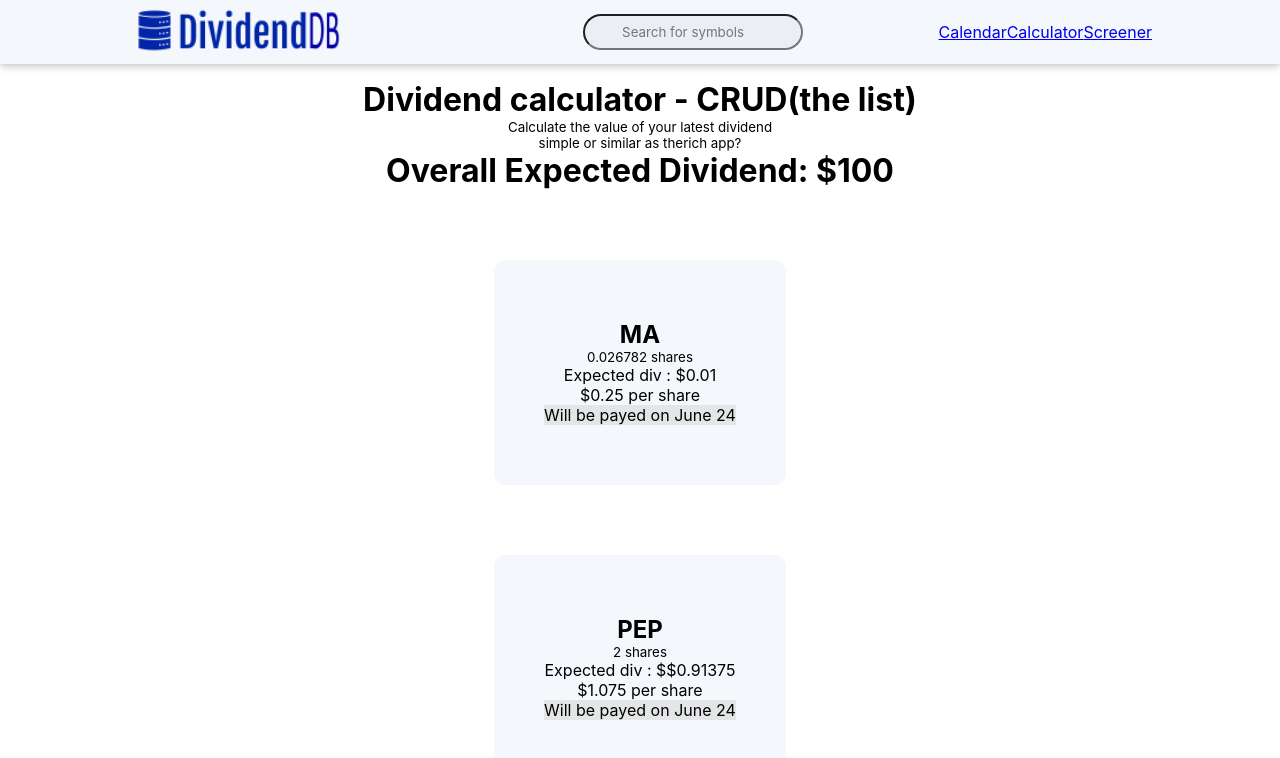
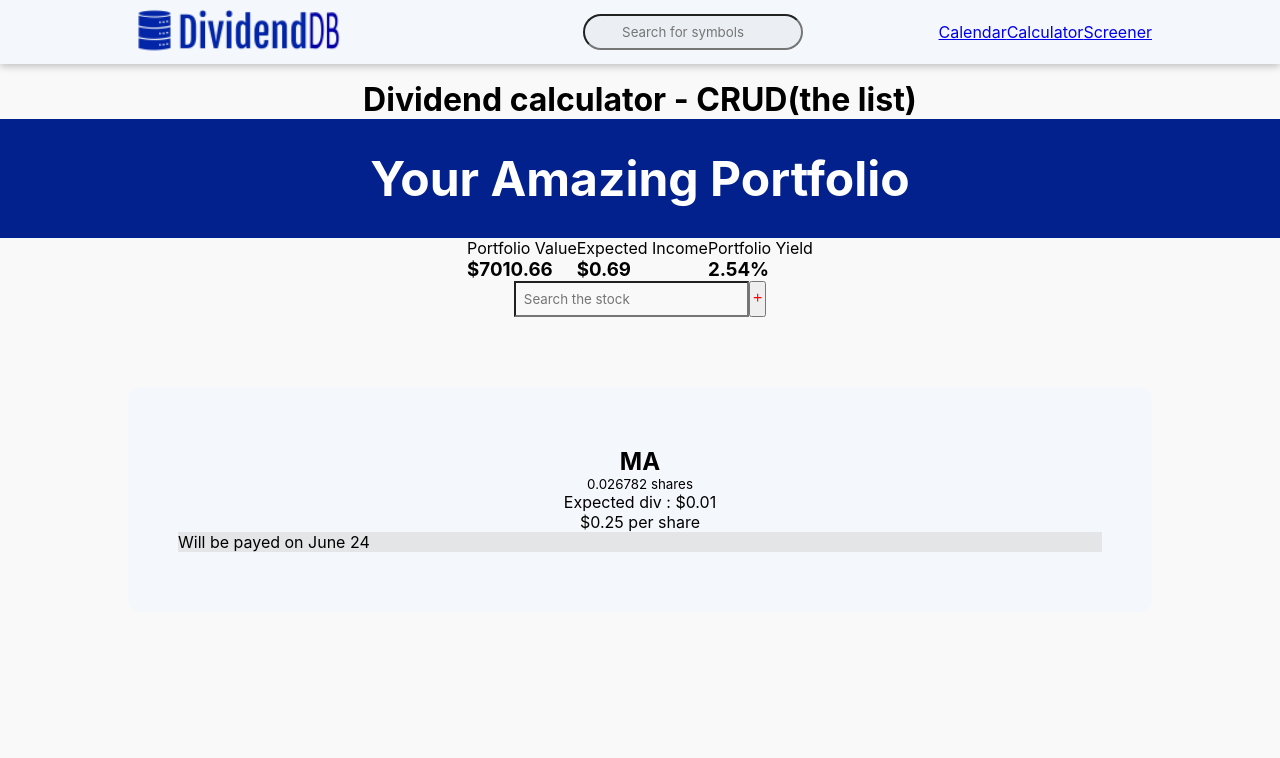
Before and after one commit to jiseong-choi/oxinion-finance, a React (Create React App) app in the folder client/: page /calculator in a window 1280 px wide. Shown: the top 758 px of the page. Built offline with nearby package versions, Linux system fonts and the light colour scheme.

Commit message:
Working on insert form

```diff
--- a/client/package.json
+++ b/client/package.json
@@ -19,6 +19,7 @@
     "react": "^17.0.2",
     "react-calendar": "^3.4.0",
     "react-dom": "^17.0.2",
+    "react-icons": "^4.2.0",
     "react-router-dom": "^5.2.0",
     "react-scripts": "4.0.3",
     "react-table": "^7.7.0",
--- a/client/src/GlobalStyle.ts
+++ b/client/src/GlobalStyle.ts
@@ -6,6 +6,11 @@
     margin: 0;
     padding: 0;
     box-sizing: border-box;
+
+  }
+
+  body {
+    background-color: #F9F9F9;
   }
 `;
 
--- /dev/null
+++ b/client/src/components/DataExample.tsx
@@ -0,0 +1,21 @@
+import React from "react";
+
+const DataExample = () => {
+  //   const boxEl = useRef<HTMLDivElement>(null);
+  //   var data = {
+  //     data: {
+  //       x: "1",
+  //       y: "1",
+  //       url: "http://url.com",
+  //     },
+  //     event: "start",
+  //     show: 1,
+  //     id: 50,
+  //   };
+
+  // boxEl.innerHTML = JSON.stringify(data, undefined, 2);
+
+  return <div>{/* <pre id="json" ref={boxEl}></pre> */}</div>;
+};
+
+export default DataExample;
--- /dev/null
+++ b/client/src/components/common/StockInsert/StockInsert.tsx
@@ -0,0 +1,16 @@
+import React from "react";
+import { MdAdd } from "react-icons/md";
+import { InsertInput, AddButton, InsertForm } from "./styles";
+
+const StockInsert = () => {
+  return (
+    <InsertForm>
+      <InsertInput placeholder="Search the stock" />
+      <AddButton type="submit">
+        <MdAdd />
+      </AddButton>
+    </InsertForm>
+  );
+};
+
+export default StockInsert;
--- /dev/null
+++ b/client/src/components/common/StockInsert/styles.ts
@@ -0,0 +1,15 @@
+import styled from "styled-components";
+
+export const InsertForm = styled.form`
+  display: flex;
+`;
+
+export const InsertInput = styled.input`
+  background: none;
+  outline: none;
+  padding: 0.5rem;
+`;
+
+export const AddButton = styled.button`
+  color: red;
+`;
--- a/client/src/views/CalculatorPage/index.tsx
+++ b/client/src/views/CalculatorPage/index.tsx
@@ -1,37 +1,41 @@
-import React from "react";
 import Header from "../../components/common/Header/Header";
-import styled from "styled-components";
-import { CalculatorLayout } from "./styles";
+import {
+  CalculatorLayout,
+  CalculatorHeader,
+  CalculatorSummary,
+  Stock,
+  StockAlert,
+  StockList,
+} from "./styles";
+import StockInsert from "../../components/common/StockInsert/StockInsert";
 
 const Calculator = () => {
-  const Stock = styled.li`
-    max-width: 300px;
-    margin: 70px auto 0px;
-    padding: 60px 50px;
-    display: flex;
-    -webkit-box-align: center;
-    align-items: center;
-    -webkit-box-pack: justify;
-    justify-content: space-between;
-    background: rgb(244, 247, 251);
-    border-radius: 12px;
-    flex-direction: column;
-  `;
-
-  const StockAlert = styled.p`
-    background-color: #e3e5e6;
-    width: 100%;
-  `;
-
   return (
     <div>
       <Header />
       <CalculatorLayout>
         <h1>Dividend calculator - CRUD(the list)</h1>
-        <small>Calculate the value of your latest dividend</small>
-        <small>simple or similar as therich app? </small>
-        <h1>Overall Expected Dividend: $100</h1>
-        <ul>
+
+        <CalculatorHeader>
+          <h1>Your Amazing Portfolio</h1>
+        </CalculatorHeader>
+
+        <CalculatorSummary>
+          <div>
+            <p>Portfolio Value</p>
+            <h3>$7010.66</h3>
+          </div>
+          <div>
+            <p>Expected Income</p>
+            <h3>$0.69</h3>
+          </div>
+          <div>
+            <p>Portfolio Yield</p>
+            <h3>2.54%</h3>
+          </div>
+        </CalculatorSummary>
+        <StockInsert />
+        <StockList>
           <Stock>
             <h2>MA</h2>
             <small>0.026782 shares</small>
@@ -40,15 +44,7 @@
             <div>$0.25 per share</div>
             <StockAlert>Will be payed on June 24</StockAlert>
           </Stock>
-          <Stock>
-            <h2>PEP</h2>
-            <small>2 shares</small>
-
-            <div>Expected div : $${1.075 * 0.85}</div>
-            <div>$1.075 per share</div>
-            <StockAlert>Will be payed on June 24</StockAlert>
-          </Stock>
-        </ul>
+        </StockList>
       </CalculatorLayout>
     </div>
   );
--- a/client/src/views/CalculatorPage/styles.ts
+++ b/client/src/views/CalculatorPage/styles.ts
@@ -8,8 +8,30 @@
   margin-top: 5rem;
 `;
 
+export const CalculatorHeader = styled.div`
+  background-color: #03218d;
+  color: white;
+  width: 100%;
+  padding: 30px;
+  font-size: 1.5rem;
+  text-align: center;
+`;
+
+export const CalculatorSummary = styled.div`
+  display: flex;
+`;
+
+// export const StockInsert = styled.div`
+//   display: flex;
+//   background: #495057;
+// `;
+
+export const StockList = styled.ul`
+  width: 100%;
+`;
+
 export const Stock = styled.li`
-  max-width: 300px;
+  width: 80%;
   margin: 70px auto 0px;
   padding: 60px 50px;
   display: flex;
@@ -21,3 +43,8 @@
   border-radius: 12px;
   flex-direction: column;
 `;
+
+export const StockAlert = styled.p`
+  background-color: #e3e5e6;
+  width: 100%;
+`;
--- a/client/src/views/MainPage/Home.tsx
+++ b/client/src/views/MainPage/Home.tsx
@@ -3,6 +3,7 @@
 import Header from "../../components/common/Header/Header";
 import { Button } from "../../components/common/Button";
 import HomeImg from "../../Assets/Images/smartphone.png";
+import DataExample from "../../components/DataExample";
 
 const HomeContent = styled.div`
   /* display: flex;
@@ -48,6 +49,7 @@
           <Button type="button">Get Started</Button>
         </DescContent>
         <ImgExpression> </ImgExpression>
+        <DataExample />
       </HomeContent>
     </div>
   );
```
Also changed, not shown: 1 other file (tests, documents, lock files or other folders).
